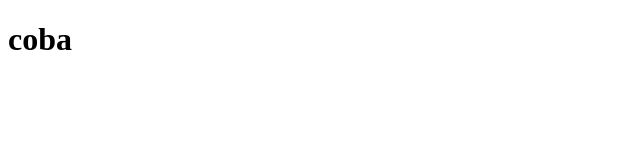
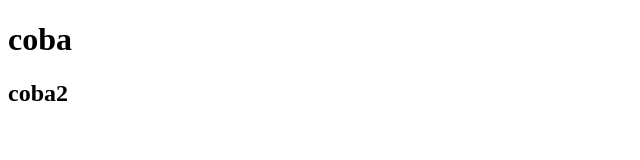
Before and after one commit to feryokta16/latihanGithub, a plain HTML site: page index.html in a window 1280 px wide. Shown: the full height of the page, 0-640 px from the left. Drawn offline with Linux system fonts and the light colour scheme.

Commit message:
add h2 to element to html

```diff
--- a/index.html
+++ b/index.html
@@ -7,5 +7,6 @@
   </head>
   <body>
     <h1>coba</h1>
+    <h2>coba2</h2>
   </body>
 </html>
```
